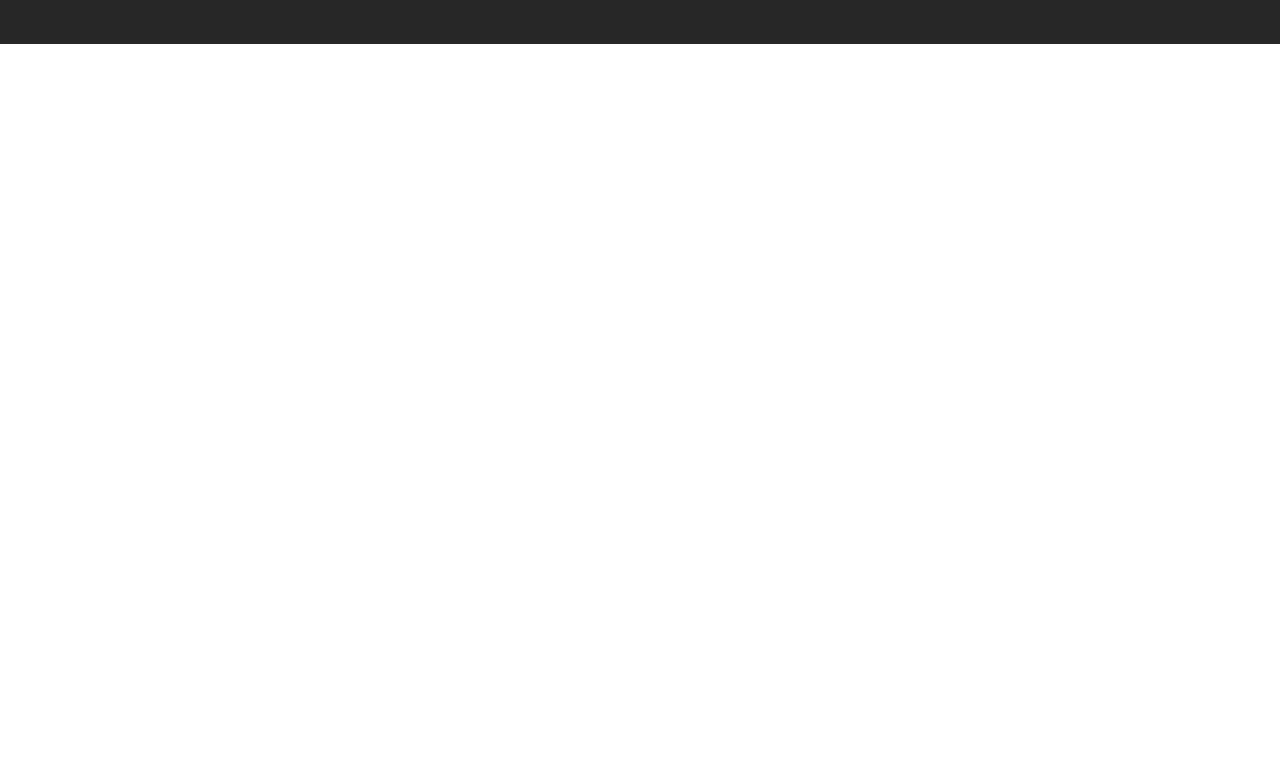
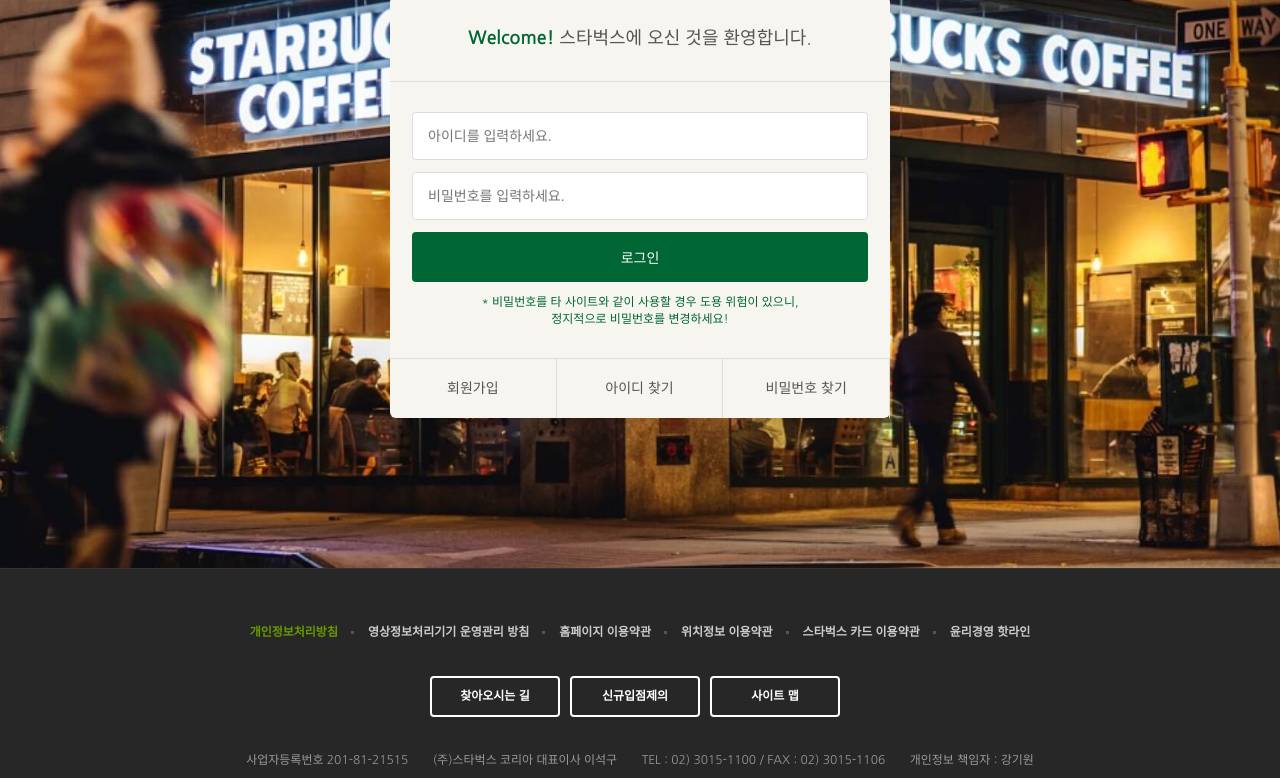
Before and after one commit to HeyJihyun/starbucks, a plain HTML site: page signin/index.html in a window 1280 px wide. Shown: the part 290-1068 px from the top of the page. Before the commit the page ends 800 px from the top, so only its background shows below. Drawn offline with nearby package versions, Linux system fonts and the light colour scheme.

Commit message:
로그인 페이지 완성

```diff
--- /dev/null
+++ b/css/signin.css
@@ -0,0 +1,77 @@
+.signin {
+  margin-top: 120px;
+  padding:  100px 0 150px;
+  background-image:  url("../images/signin_bg.jpg");
+  background-repeat: no-repeat;
+  background-position: center;
+  background-attachment: fixed;
+  background-size: cover;
+}
+.signin h1 {
+  color: #fff;
+  font-size: 30px;
+  font-weight: 700;
+  text-align: center;
+  margin-bottom: 24px;
+}
+.signin__card {
+  width: 500px;
+  margin: 0 auto;
+  border-radius: 6px;
+  background-color: #f6f5f0;
+  box-shadow: 2px 2px 20px rgba(0, 0, 0. .3);
+  color: #555;
+}
+.signin__card h2 {
+  padding: 30px;
+  font-size: 18px;
+  text-align: center;
+  border-bottom: 1px solid #ddd;
+}
+.signin__card h2 strong {
+  font-weight: 700;
+  color: #006633;
+}
+.signin__card form {
+  padding: 30px 22px;;
+}
+.signin__card form input {
+  width: 100%;
+  margin-bottom: 12px;
+  padding: 15px;
+  border:  1px solid #ddd;
+  border-radius: 4px;
+  outline: none;
+  box-sizing: border-box;
+  font-size: 14px;;
+}
+.signin__card form [type="submit"] {
+  background-color: #006633;
+  border: none;
+  color: #fff;
+  cursor: pointer;
+}
+.signin__card form p {
+  font-size: 12px;
+  color: #006633;
+  text-align: center;
+}
+.signin__card .actions {
+  display: flex;
+  border-top: 1px solid #ddd;
+}
+.signin__card .actions a {
+  flex-grow: 1;
+  flex-basis: 0;
+  text-align: center;
+  padding: 20px;
+  color: #555;
+  font-size: 14px;
+  border-right: 1px solid #ddd;
+}
+.signin__card .actions a:last-child {
+  border-radius: none;
+}
+.signin__card .actions a:hover {
+  text-decoration: underline;
+}
--- a/signin/index.html
+++ b/signin/index.html
@@ -31,6 +31,7 @@
     <link rel="stylesheet" href="https://fonts.googleapis.com/icon?family=Material+Icons" />
 
     <link rel="stylesheet" href="../css/common.css">
+    <link rel="stylesheet" href="../css/signin.css">
 
     <script defer src="../js/common.js"></script>
 </head>
@@ -367,7 +368,24 @@
     </header>
 
     <section class="signin">
-
+      <h1>로그인</h1>
+      <div class="signin__card">
+        <h2><strong>Welcome!</strong> 스타벅스에 오신 것을 환영합니다.</h2>
+        <form action="">
+          <input type="text" placeholder="아이디를 입력하세요." />
+          <input type="password" placeholder="비밀번호를 입력하세요." />
+          <input type="submit" value="로그인" />
+          <p>
+            * 비밀번호를 타 사이트와 같이 사용할 경우 도용 위험이 있으니,<br />
+            정지적으로 비밀번호를 변경하세요!
+          </p>
+        </form>
+        <div class="actions">
+          <a href="javascript:void(0)">회원가입</a>
+          <a href="javascript:void(0)">아이디 찾기</a>
+          <a href="javascript:void(0)">비밀번호 찾기</a>
+        </div>
+      </div>
     </section>
     <!-- FOOTER -->
     <footer>
```
